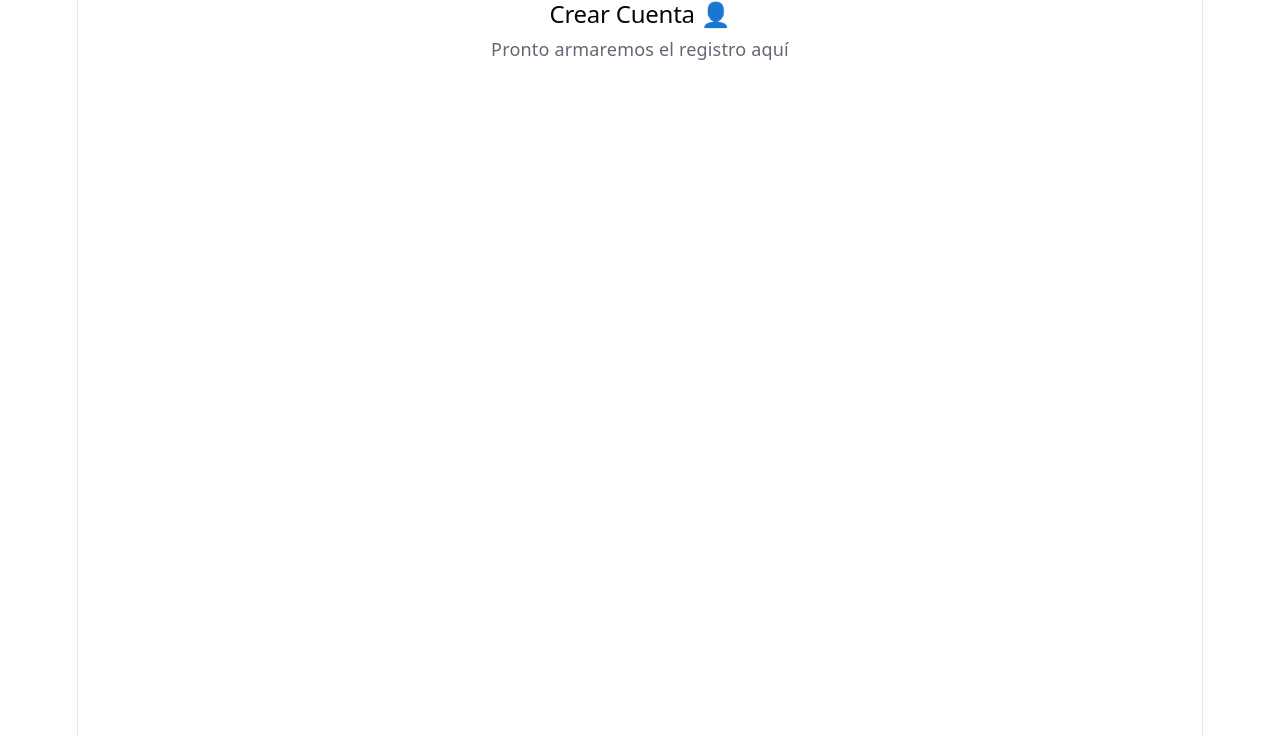
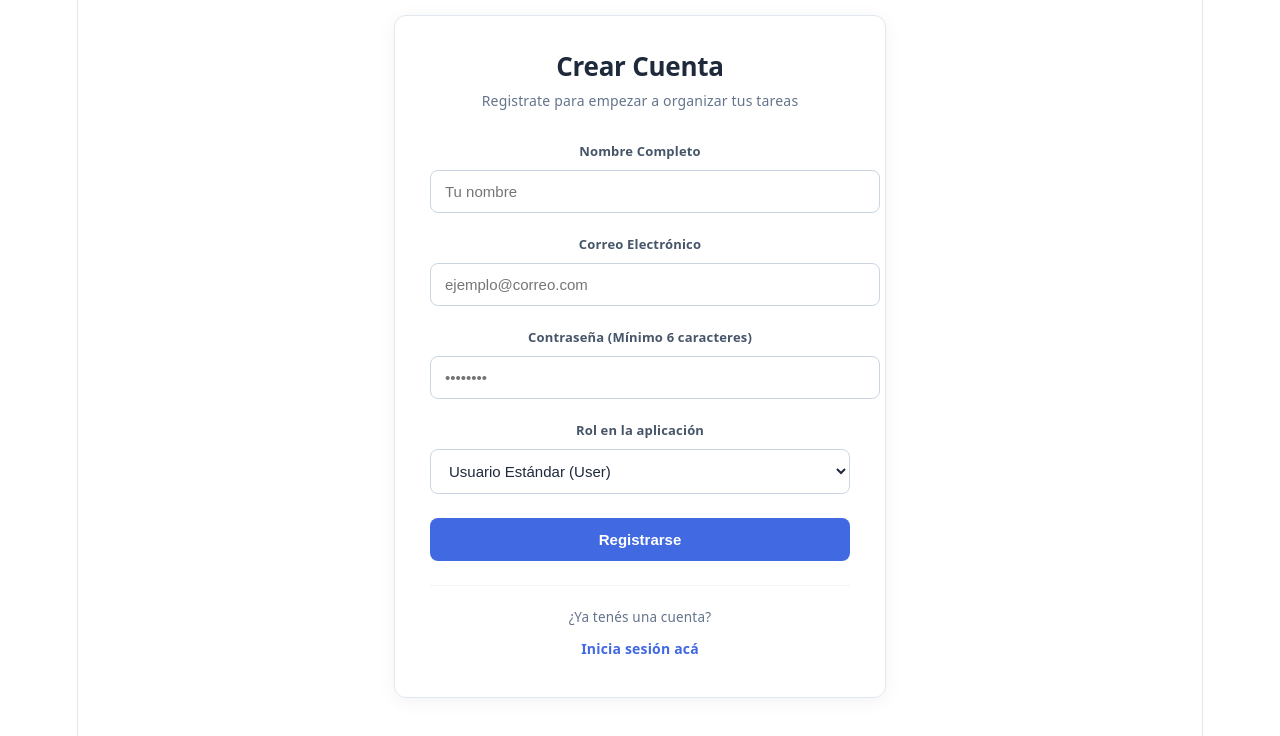
Before and after one commit to camiladomato/trabajo-integrador-final-utn-frontend, a React (Vite) app: page /register in a window 1280 px wide. Shown: the top 736 px of the page. Built offline with nearby package versions, Linux system fonts and the light colour scheme.

Commit message:
ADD: estilos y componente register

```diff
--- a/src/pages/Register/Register.css
+++ b/src/pages/Register/Register.css
@@ -0,0 +1,143 @@
+
+.auth-wrapper {
+  display: flex;
+  justify-content: center;
+  align-items: center;
+  min-height: 85vh;
+  padding: 15px;
+}
+
+.auth-card {
+  width: 100%;
+  background-color: #ffffff;
+  padding: 24px;
+  border-radius: 12px;
+  box-shadow: 0 4px 20px rgba(0, 0, 0, 0.05);
+  border: 1px solid #e2e8f0;
+}
+
+.auth-header {
+  text-align: center;
+  margin-bottom: 24px;
+}
+
+.auth-header h2 {
+  font-size: 26px;
+  font-weight: 700;
+  color: #1e293b;
+  margin-bottom: 6px;
+}
+
+.auth-header p {
+  font-size: 14px;
+  color: #64748b;
+}
+
+.auth-error-alert {
+  display: flex;
+  align-items: flex-start;
+  gap: 10px;
+  background-color: #fef2f2;
+  border-left: 4px solid #ef4444;
+  padding: 12px;
+  border-radius: 6px;
+  margin-bottom: 20px;
+}
+
+.auth-error-alert p {
+  font-size: 13.5px;
+  color: #991b1b;
+  font-weight: 500;
+}
+
+.auth-form {
+  display: flex;
+  flex-direction: column;
+  gap: 18px;
+}
+
+.form-control-group {
+  display: flex;
+  flex-direction: column;
+  gap: 6px;
+}
+
+.form-control-group label {
+  font-size: 13px;
+  font-weight: 600;
+  color: #475569;
+}
+
+.form-control-group input,
+.form-control-group select {
+  width: 100%;
+  padding: 12px 14px;
+  font-size: 15px;
+  color: #1e293b;
+  background-color: #ffffff;
+  border: 1px solid #cbd5e1;
+  border-radius: 8px;
+  transition: all 0.25s ease-in-out;
+  outline: none;
+}
+
+.form-control-group input:focus,
+.form-control-group select:focus {
+  border-color: #4169E1;
+  box-shadow: 0 0 0 3px rgba(65, 105, 225, 0.15);
+}
+
+.btn-submit-auth {
+  width: 100%;
+  padding: 13px;
+  font-size: 15px;
+  font-weight: 600;
+  color: #ffffff;
+  background-color: #4169E1;
+  border: none;
+  border-radius: 8px;
+  cursor: pointer;
+  transition: background-color 0.2s ease;
+  margin-top: 6px;
+}
+
+.btn-submit-auth:hover:not(:disabled) {
+  background-color: #1e40af;
+}
+
+.btn-submit-auth:disabled {
+  background-color: #93c5fd;
+  cursor: not-allowed;
+}
+
+.auth-footer-redirect {
+  text-align: center;
+  margin-top: 24px;
+  border-top: 1px solid #f1f5f9;
+  padding-top: 18px;
+}
+
+.auth-footer-redirect p {
+  font-size: 13.5px;
+  color: #64748b;
+  margin-bottom: 4px;
+}
+
+.auth-footer-redirect a {
+  font-size: 14px;
+  font-weight: 600;
+  color: #4169E1;
+  text-decoration: none;
+}
+
+.auth-footer-redirect a:hover {
+  color: #1e40af;
+  text-decoration: underline;
+}
+
+@media (min-width: 480px) {
+  .auth-card {
+    max-width: 420px;
+    padding: 35px;
+  }
+}
--- a/src/pages/Register/Register.jsx
+++ b/src/pages/Register/Register.jsx
@@ -1,8 +1,147 @@
+import { useState, useContext } from 'react';
+import { useNavigate, Link } from 'react-router-dom';
+import { AuthContext } from '../../context/AuthContext';
+import './Register.css';
+
 const Register = () => {
+  const [name, setName] = useState('');
+  const [email, setEmail] = useState('');
+  const [password, setPassword] = useState('');
+  const [role, setRole] = useState('user');
+  const [error, setError] = useState('');
+  const [loading, setLoading] = useState(false);
+
+  const { login } = useContext(AuthContext);
+  const navigate = useNavigate();
+
+  const handleSubmit = async (e) => {
+    e.preventDefault();
+    setError('');
+
+
+    if (!name || !email || !password) {
+      setError('Por favor, completa todos los campos obligatorios.');
+      return;
+    }
+
+    if (password.length < 6) {
+      setError('La contraseña debe tener al menos 6 caracteres.');
+      return;
+    }
+
+    setLoading(true);
+
+    try {
+      const response = await fetch('http://localhost:3000/api/auth/register', {
+        method: 'POST',
+        headers: {
+          'Content-Type': 'application/json',
+        },
+        body: JSON.stringify({ name, email, password, role }),
+      });
+
+      const data = await response.json();
+
+      if (data.status === 'success') {
+
+        login(data.data, data.token);
+
+
+        if (data.data.role === 'admin') {
+          navigate('/admin');
+        } else {
+          navigate('/dashboard');
+        }
+      } else {
+
+        if (data.errors && data.errors.length > 0) {
+          setError(`${data.errors[0].campo}: ${data.errors[0].mensaje}`);
+        } else {
+          setError(data.message || 'Error al registrar el usuario.');
+        }
+      }
+    } catch (err) {
+      setError('Error al conectar con el servidor. Asegúrate de que el Backend esté encendido.');
+    } finally {
+      setLoading(false);
+    }
+  };
+
   return (
-    <div className="auth-container">
-      <h2>Crear Cuenta 👤</h2>
-      <p>Pronto armaremos el registro aquí</p>
+    <div className="auth-wrapper">
+      <div className="auth-card">
+        <div className="auth-header">
+          <h2>Crear Cuenta</h2>
+          <p>Registrate para empezar a organizar tus tareas</p>
+        </div>
+
+        {error && (
+          <div className="auth-error-alert">
+            <span className="error-icon">⚠️</span>
+            <p>{error}</p>
+          </div>
+        )}
+
+        <form onSubmit={handleSubmit} className="auth-form" noValidate>
+          <div className="form-control-group">
+            <label htmlFor="name">Nombre Completo</label>
+            <input
+              type="text"
+              id="name"
+              placeholder="Tu nombre"
+              value={name}
+              onChange={(e) => setName(e.target.value)}
+              disabled={loading}
+            />
+          </div>
+
+          <div className="form-control-group">
+            <label htmlFor="email">Correo Electrónico</label>
+            <input
+              type="email"
+              id="email"
+              placeholder="ejemplo@correo.com"
+              value={email}
+              onChange={(e) => setEmail(e.target.value)}
+              disabled={loading}
+            />
+          </div>
+
+          <div className="form-control-group">
+            <label htmlFor="password">Contraseña (Mínimo 6 caracteres)</label>
+            <input
+              type="password"
+              id="password"
+              placeholder="••••••••"
+              value={password}
+              onChange={(e) => setPassword(e.target.value)}
+              disabled={loading}
+            />
+          </div>
+
+          <div className="form-control-group">
+            <label htmlFor="role">Rol en la aplicación</label>
+            <select
+              id="role"
+              value={role}
+              onChange={(e) => setRole(e.target.value)}
+              disabled={loading}
+            >
+              <option value="user">Usuario Estándar (User)</option>
+              <option value="admin">Administrador (Admin)</option>
+            </select>
+          </div>
+
+          <button type="submit" className="btn-submit-auth" disabled={loading}>
+            {loading ? 'Creando cuenta...' : 'Registrarse'}
+          </button>
+        </form>
+
+        <div className="auth-footer-redirect">
+          <p>¿Ya tenés una cuenta?</p>
+          <Link to="/login">Inicia sesión acá</Link>
+        </div>
+      </div>
     </div>
   );
 };
```
